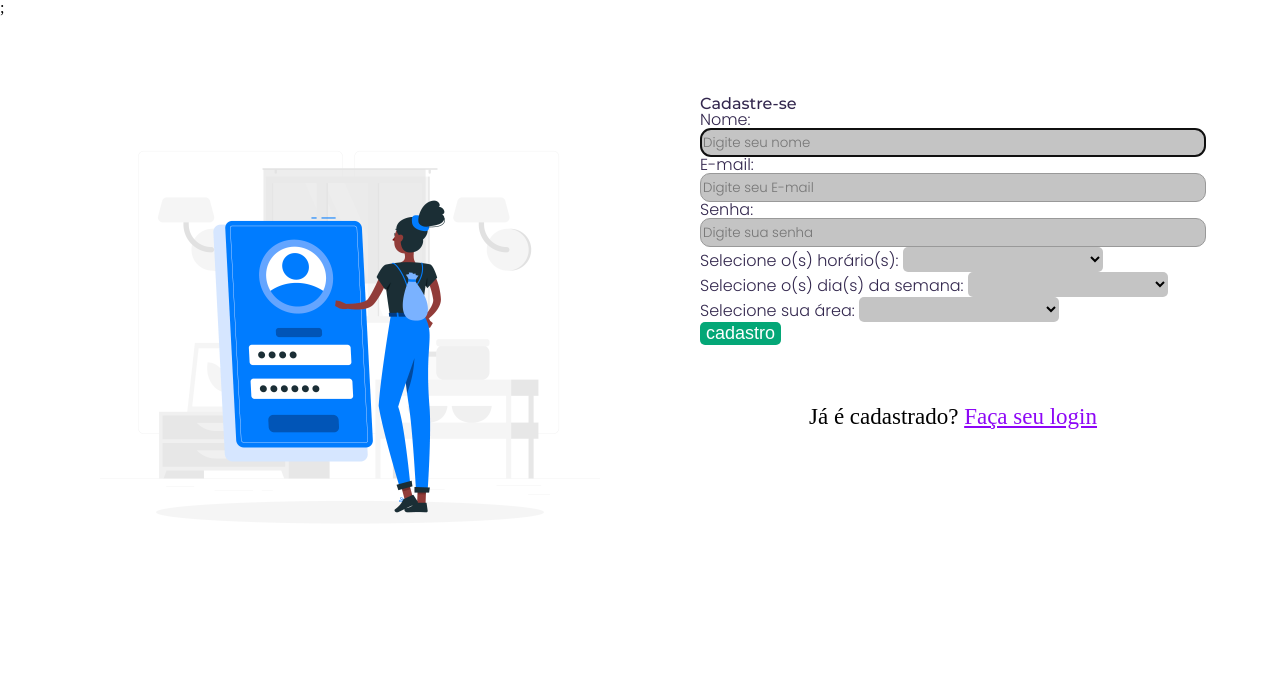
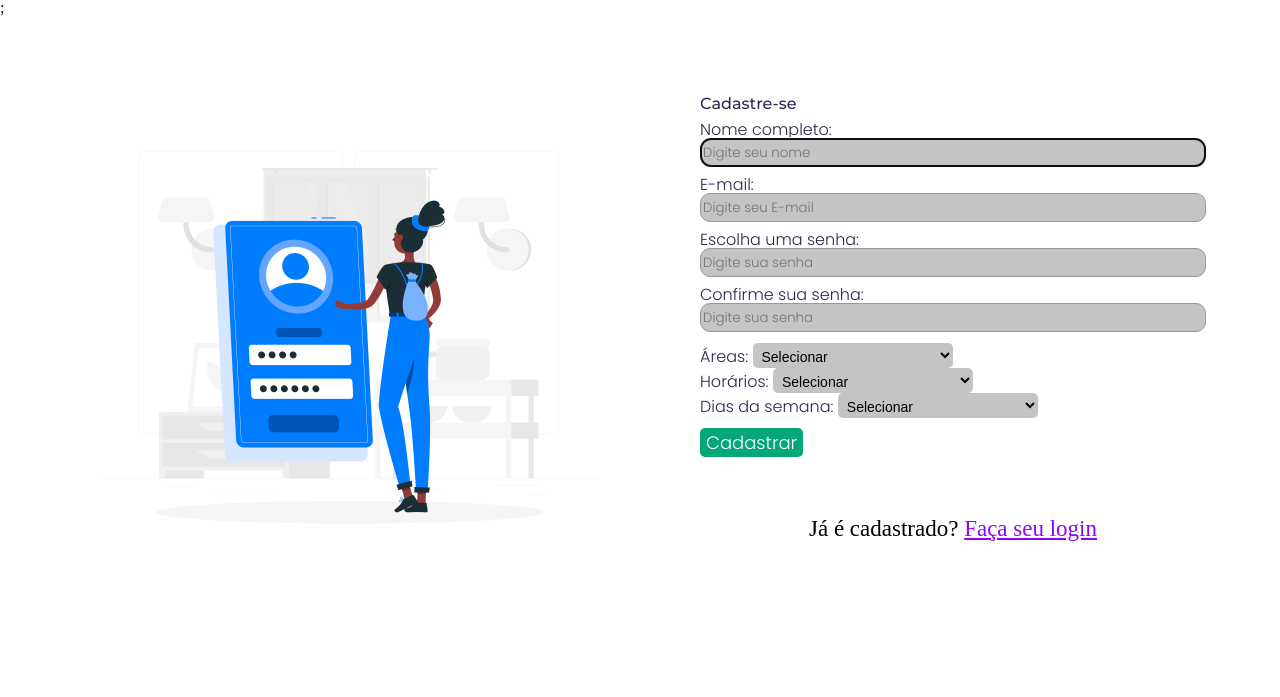
Before and after one commit to Deisemaya/projetoIntegrador2, a Node server app: page /cadastro-mentor in a window 1280 px wide. Shown: the part 90-787 px from the top of the page. Run offline with Node 20, Linux system fonts and the light colour scheme; some libraries are stand-ins or nearby versions.

Commit message:
correcoes css + ajustes cadastro mentor

```diff
--- a/public/stylesheets/cadastro.css
+++ b/public/stylesheets/cadastro.css
@@ -1,4 +1,4 @@
-@keyframes bounce{
+@keyframes bounce {
     0%, 20%, 60%, 100%{
         -webkit-transform:translateY(0);
         transform:translate(0);
@@ -8,46 +8,56 @@
         transform:translate(-2px);
     }
 }
-@font-face{
+
+@font-face {
     font-family:poppins-black;
     src: url('../fonts/Poppins-Black.ttf');
 }
+
 @font-face {
     font-family:poppins-ligth;
     src: url('../fonts/Poppins-Light.ttf');
 }
+
 @font-face {
     font-family:montserrat-medium;
     src: url('../fonts/Montserrat-Medium.ttf')
 }
 
-body{
+body {
     padding:0;
     margin:0;
 }
-.cadastro-container{
+
+.cadastro-container {
     display:flex;
     height: 100vh;
 }
-.img-container img{
+
+.img-container img {
     padding-top: 80px;
     padding-left:100px;
     height: auto;
    max-width:500px;
 }
-.container-right{
+
+.container-right {
     padding-left: 100px;
     padding-top: 80px;
 }
-.form-title{
+
+.form-title {
     color: #32264D;
     font-family: 'montserrat-medium';
+    margin-bottom: 2%;
 }
-.container-right label{
+
+.container-right label {
     color: #32264D;
     font-family: 'poppins-ligth';
 }
-.container-right input{
+
+.container-right input {
     display:flex;
     width: 500px;
     height: 25px;
@@ -56,7 +66,8 @@
     border-radius: 10px;
     background-color:#C4C4C4;
 }
-.container-right button{
+
+.container-right button {
     font-size: 18px;
     margin-left: 344px;
     color:#fff;
@@ -64,30 +75,35 @@
     border: none;
     border-radius: 5px;
 }
+
 .container-right button:hover {
     animation: bounce 1s;
 }
-.Login{
+
+.Login {
     display: flex;
     justify-content:center;
     font-size: 23px;
     margin-top: 60px;
 
 }
-.Login a{
+
+.Login a {
     color: #8D07F6;
 }
-button.buttonCadastrar{
+
+button.buttonCadastrar {
     margin: 0;
+    margin-top: 2%;
+    font-size: large;
+    font-family: 'poppins-ligth';
 }
-p.select{
+
+p.select {
     font-family: 'poppins-ligth';
+}
 
-
-
-
-}
-.select select{
+.select select {
     background: #C4C4C4;;
    width: 200px;
    padding: 5px;
@@ -98,11 +114,9 @@
    height: 25px;
    margin-right: 0;
    border: none;
-
-
 }
 
-@media (max-width:1240px){
+@media (max-width:1240px) {
     .img-container img{
         padding-top: 100px;
         height: 200px;
@@ -119,6 +133,7 @@
     }
 
 }
+
 @media (max-width:940px){
     .img-container img{
         padding-top: 130px;
@@ -179,3 +194,7 @@
         margin-right:80px;
     }
 }
+
+#label {
+    margin-bottom: 2%;
+}
--- a/views/cadastro-mentor.ejs
+++ b/views/cadastro-mentor.ejs
@@ -42,60 +42,65 @@
 
                     <form action="" method="POST">
                         <p>
-                            <label for="Nome">Nome:</label>
-                            <input type="text" name="name" id="email" autofocus required  placeholder="Digite seu nome">
+                            <label for="Nome">Nome completo:</label>
+                            <input type="text" name="name" id="label" autofocus required  placeholder="Digite seu nome">
                         </p>
                         <p>
                             <label for="email">E-mail:</label>
-                            <input type="text" name="email" id="email" autofocus required  placeholder="Digite seu E-mail">
+                            <input type="text" name="email" id="label" autofocus required  placeholder="Digite seu E-mail">
                         </p>
 
                         <p>
-                            <label for="password">Senha:</label>
-                            <input type="password" name="password" id="password" required placeholder="Digite sua senha">
+                            <label for="password">Escolha uma senha:</label>
+                            <input type="password" name="password" id="label" required placeholder="Digite sua senha">
+                        </p>
+
+                        <p>
+                            <label for="password">Confirme sua senha:</label>
+                            <input type="password" name="password" id="label" required placeholder="Digite sua senha">
                         </p>
 
                         <p class="select">
-                            <label  for="perfil">Selecione o(s) horário(s):</label>
-                            <select class="sele" name="perfil" id="perfil">
-                                <option value="SelecionarPerfil"></option>
-                                <option value="Mentor">08h00</option>
-                                <option value="Mentorado">09h00</option>
-                                <option value="Mentorado">10h00</option>
-                                <option value="Mentorado">11h00</option>
-                                <option value="Mentorado">12h00</option>
-                                <option value="Mentorado">13h00</option>
-                                <option value="Mentorado">14h00</option>
-                                <option value="Mentorado">15h00</option>
-                                <option value="Mentorado">16h00</option>
-                                <option value="Mentorado">17h00</option>
-                                <option value="Mentorado">18h00</option>
-                                <option value="Mentorado">19h00</option>
-                                <option value="Mentorado">20h00</option>
-                                <option value="Mentorado">21h00</option>
+                            <label class="sele" for="perfil">Áreas:</label>
+                            <select class="option-label" name="option">
+                                <option value="horario">Selecionar</option>
+                                <option value="area">Programação Full Stack</option>
+                                <option value="area">Mobile Development</option>
+                                <option value="area">Web Design</option>
+                                <option value="area">Data Analytics & Data Science</option>
+                                <option value="area">Gerenciamento de projetos TI</option>
+                                <option value="area">Clound Computing</option>
                             </select>
                         </p>
                         <p class="select">
-                            <label  for="perfil">Selecione o(s) dia(s) da semana:</label>
-                            <select class="sele" name="perfil" id="perfil">
-                                <option value="SelecionarPerfil"></option>
-                                <option value="Mentor">Segunda-feira</option>
-                                <option value="Mentorado">Terça-feira</option>
-                                <option value="Mentorado">Quarta-feira</option>
-                                <option value="Mentorado">Quinta-feira</option>
-                                <option value="Mentorado">Sexta-feira</option>
+                            <label class="sele" for="perfil">Horários:</label>
+                            <select class="option-label" name="option">
+                                <option value="dia">Selecionar</option>
+                                <option value="horario">08h00</option>
+                                <option value="horario">09h00</option>
+                                <option value="horario">10h00</option>
+                                <option value="horario">11h00</option>
+                                <option value="horario">12h00</option>
+                                <option value="horario">13h00</option>
+                                <option value="horario">14h00</option>
+                                <option value="horario">15h00</option>
+                                <option value="horario">16h00</option>
+                                <option value="horario">17h00</option>
+                                <option value="horario">18h00</option>
+                                <option value="horario">19h00</option>
+                                <option value="horario">20h00</option>
+                                <option value="horario">21h00</option>
                             </select>
                         </p>
                         <p class="select">
-                            <label  for="perfil">Selecione sua área:</label>
-                            <select class="sele" name="perfil" id="perfil">
-                                <option value="SelecionarPerfil"></option>
-                                <option value="Mentor">Programação Full Stack</option>
-                                <option value="Mentorado">Mobile Development</option>
-                                <option value="Mentorado">Web Design</option>
-                                <option value="Mentorado">Data Analytics & Data Science</option>
-                                <option value="Mentorado">Gerenciamento de projetos TI</option>
-                                <option value="Mentorado">Clound Computing</option>
+                            <label class="sele" for="perfil">Dias da semana:</label>
+                            <select class="option-label" name="option">
+                                <option value="area">Selecionar</option>
+                                <option value="dia">Segunda-feira</option>
+                                <option value="dia">Terça-feira</option>
+                                <option value="dia">Quarta-feira</option>
+                                <option value="dia">Quinta-feira</option>
+                                <option value="dia">Sexta-feira</option>
                             </select>
                         </p>
 
@@ -104,7 +109,7 @@
 
 
                         </p>-->
-                        <button class="buttonCadastrar" type="submit">cadastro</button>
+                        <button class="buttonCadastrar" type="submit">Cadastrar</button>
                     </form>
 
                 <div class="Login">
--- a/views/login.ejs
+++ b/views/login.ejs
@@ -52,7 +52,7 @@
                             <input type="password" name="password" id="password" required placeholder="Digite sua senha">
                         </p>
                         <span><a href="">Esqueci a senha</a></span>
-                        <button type="submit">Login</button>
+                        <button class= "loginButton" type="submit">Login</button>
                     </form>
 
                 <div class="cadastro">
```
Also changed, not shown: public/stylesheets/cadastro-mentor.css (+39 -34 lines), public/stylesheets/login.css (+31 -26 lines), views/cadastro.ejs (+11 -6 lines), views/mentores.ejs (+3 -6 lines).
